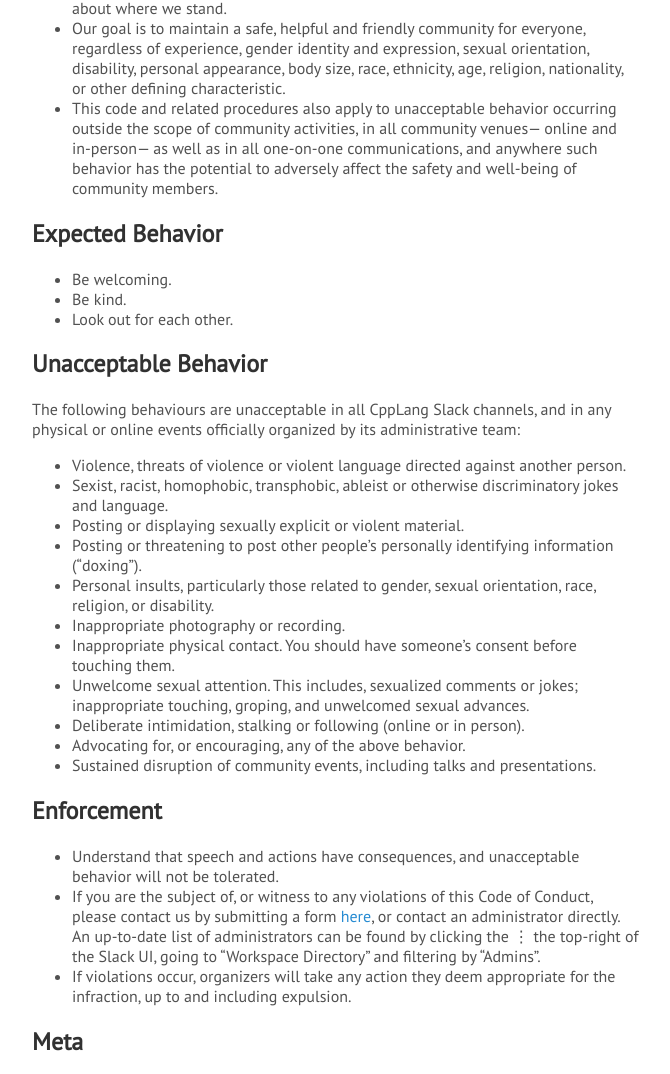
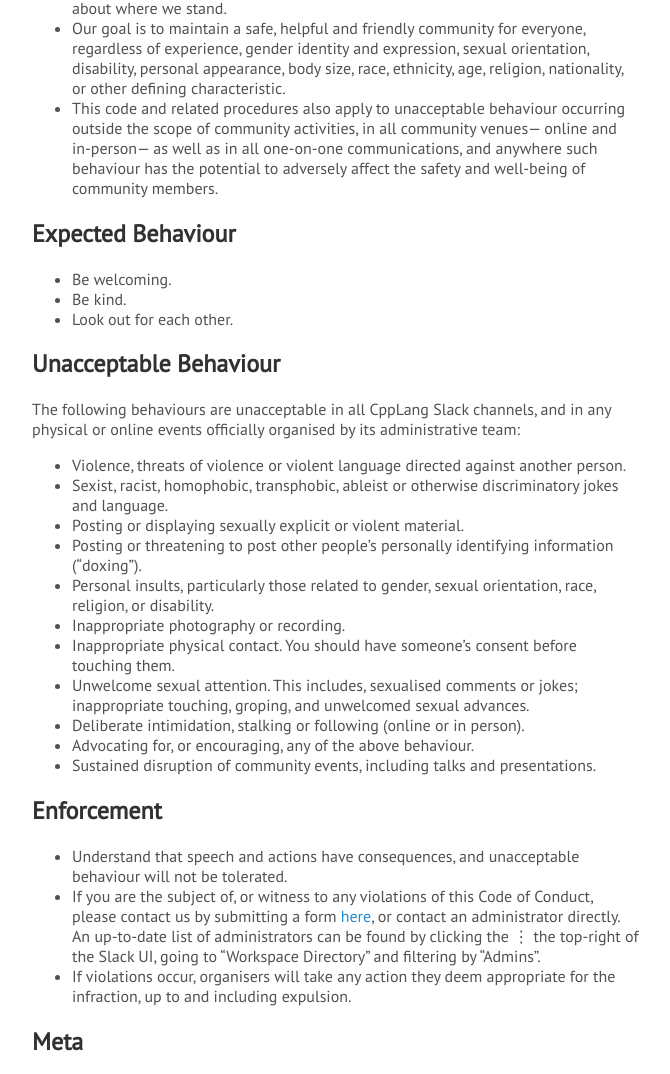
Before and after one commit to include-cpp/cpplang-code-of-conduct, a Jekyll site: the page built from index.md, in a window 1280 px wide. Shown: the part 242-1316 px from the top of the page, without its empty margins (304-974 px from the left). Built offline with Jekyll 4.4.1, drawn with Linux system fonts in a browser that asks for light colours; our own code applies the rules of GitHub Pages for plain Markdown files.

Commit message:
Queen's English

```diff
--- a/index.md
+++ b/index.md
@@ -11,19 +11,19 @@ Introduction
 
 - Diversity and inclusion make our community strong. We encourage participation from the most varied and diverse backgrounds possible and want to be very clear about where we stand.
 - Our goal is to maintain a safe, helpful and friendly community for everyone, regardless of experience, gender identity and expression, sexual orientation, disability, personal appearance, body size, race, ethnicity, age, religion, nationality, or other defining characteristic.
-- This code and related procedures also apply to unacceptable behavior occurring outside the scope of community activities, in all community venues— online and in-person— as well as in all one-on-one communications, and anywhere such behavior has the potential to adversely affect the safety and well-being of community members.
+- This code and related procedures also apply to unacceptable behaviour occurring outside the scope of community activities, in all community venues— online and in-person— as well as in all one-on-one communications, and anywhere such behaviour has the potential to adversely affect the safety and well-being of community members.
 
-Expected Behavior
+Expected Behaviour
 -----------------
 
 - Be welcoming.
 - Be kind.
 - Look out for each other.
 
-Unacceptable Behavior
+Unacceptable Behaviour
 ---------------------
 
-The following behaviours are unacceptable in all CppLang Slack channels, and in any physical or online events officially organized by its administrative team:
+The following behaviours are unacceptable in all CppLang Slack channels, and in any physical or online events officially organised by its administrative team:
 
 - Violence, threats of violence or violent language directed against another person.
 - Sexist, racist, homophobic, transphobic, ableist or otherwise discriminatory jokes and language.
@@ -32,17 +32,17 @@ The following behaviours are unacceptable in all CppLang Slack channels, and in
 - Personal insults, particularly those related to gender, sexual orientation, race, religion, or disability.
 - Inappropriate photography or recording.
 - Inappropriate physical contact. You should have someone’s consent before touching them.
-- Unwelcome sexual attention. This includes, sexualized comments or jokes; inappropriate touching, groping, and unwelcomed sexual advances.
+- Unwelcome sexual attention. This includes, sexualised comments or jokes; inappropriate touching, groping, and unwelcomed sexual advances.
 - Deliberate intimidation, stalking or following (online or in person).
-- Advocating for, or encouraging, any of the above behavior.
+- Advocating for, or encouraging, any of the above behaviour.
 - Sustained disruption of community events, including talks and presentations.
 
 Enforcement
 -----------
 
-- Understand that speech and actions have consequences, and unacceptable behavior will not be tolerated.
+- Understand that speech and actions have consequences, and unacceptable behaviour will not be tolerated.
 - If you are the subject of, or witness to any violations of this Code of Conduct, please contact us by submitting a form [here](https://docs.google.com/forms/d/e/1FAIpQLSfQYuWg_RzAeNLU-gFhZwI7wzforza4asesMnGH2hC5amwkGA/viewform), or contact an administrator directly. An up-to-date list of administrators can be found by clicking the ⋮ the top-right of the Slack UI, going to "Workspace Directory" and filtering by "Admins".
-- If violations occur, organizers will take any action they deem appropriate for the infraction, up to and including expulsion.
+- If violations occur, organisers will take any action they deem appropriate for the infraction, up to and including expulsion.
 
 Meta
 ----
```
